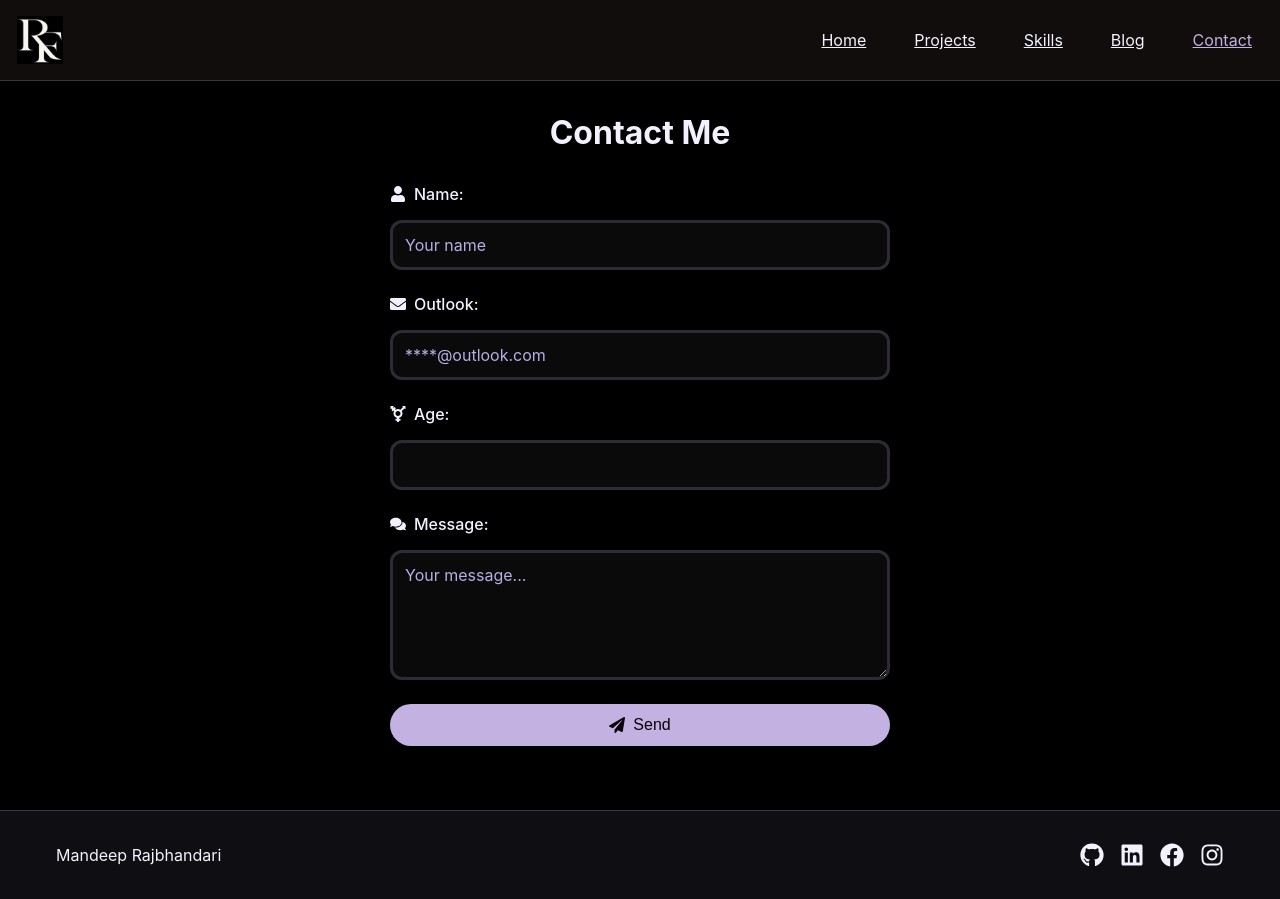
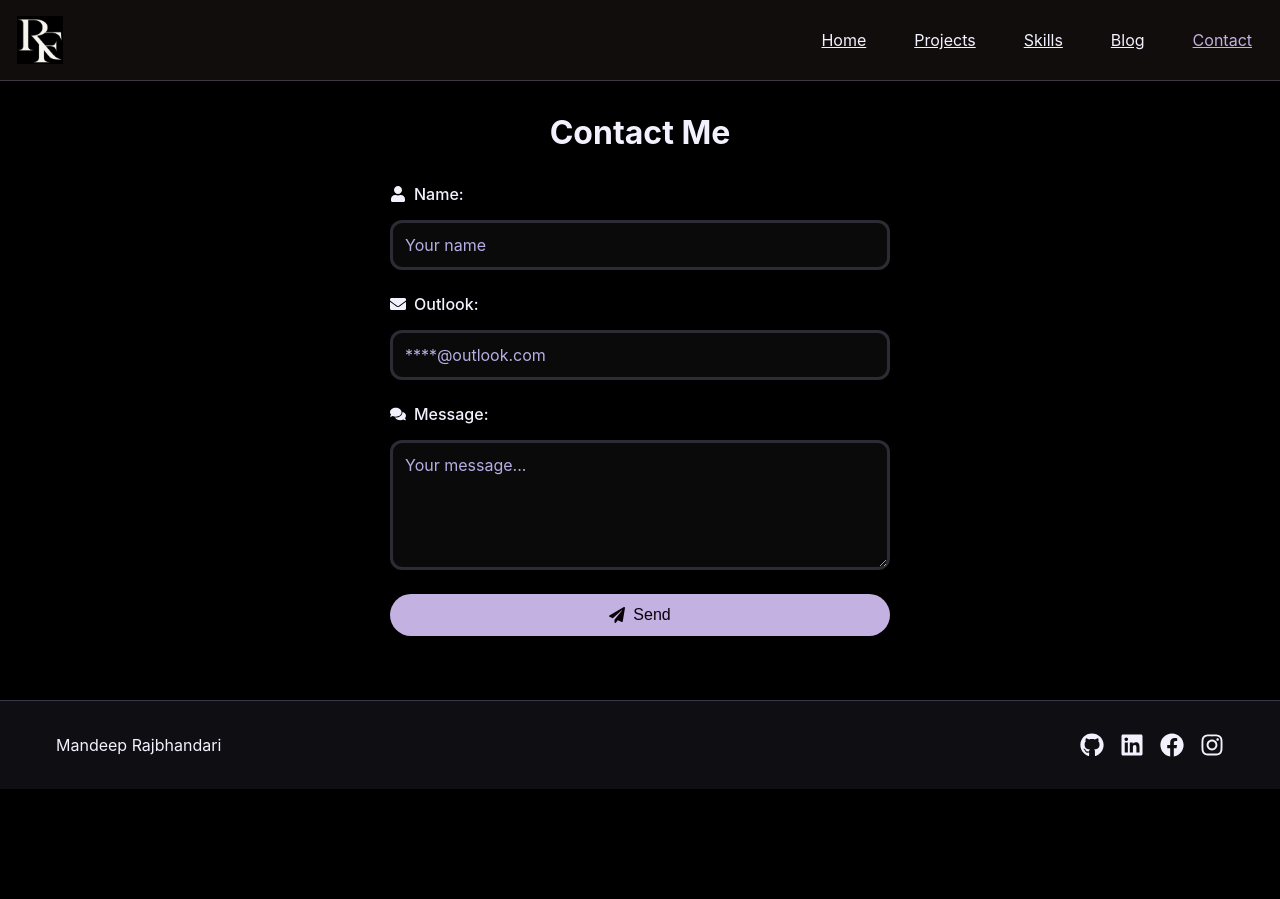
Before and after one commit to RocAfella044/Portfolio, a React (Vite) app: page /contact in a window 1280 px wide. After the commit the page ends 800 px from the top, so only its background shows below. Built offline with nearby package versions, Linux system fonts and the light colour scheme.

Commit message:
added pattern

```diff
--- a/src/pages/contact.jsx
+++ b/src/pages/contact.jsx
@@ -48,25 +48,14 @@ export default function Contact() {
             id="email"
             name="email"
             value={formData.email}
+            pattern='.+@outlookcom'
             onChange={handleChange}
             required
             placeholder="****@outlook.com"
           />
         </div>
 
-        <div className="form-group">
-          <label htmlFor="age">
-            <FaTransgenderAlt /> Age:
-          </label>
-          <input
-            type="number"
-            id="age"
-            name="age"
-            value={formData.age}
-            onChange={handleChange}
-            required
-          />
-        </div>
+
 
         <div className="form-group">
           <label htmlFor="message">
```
